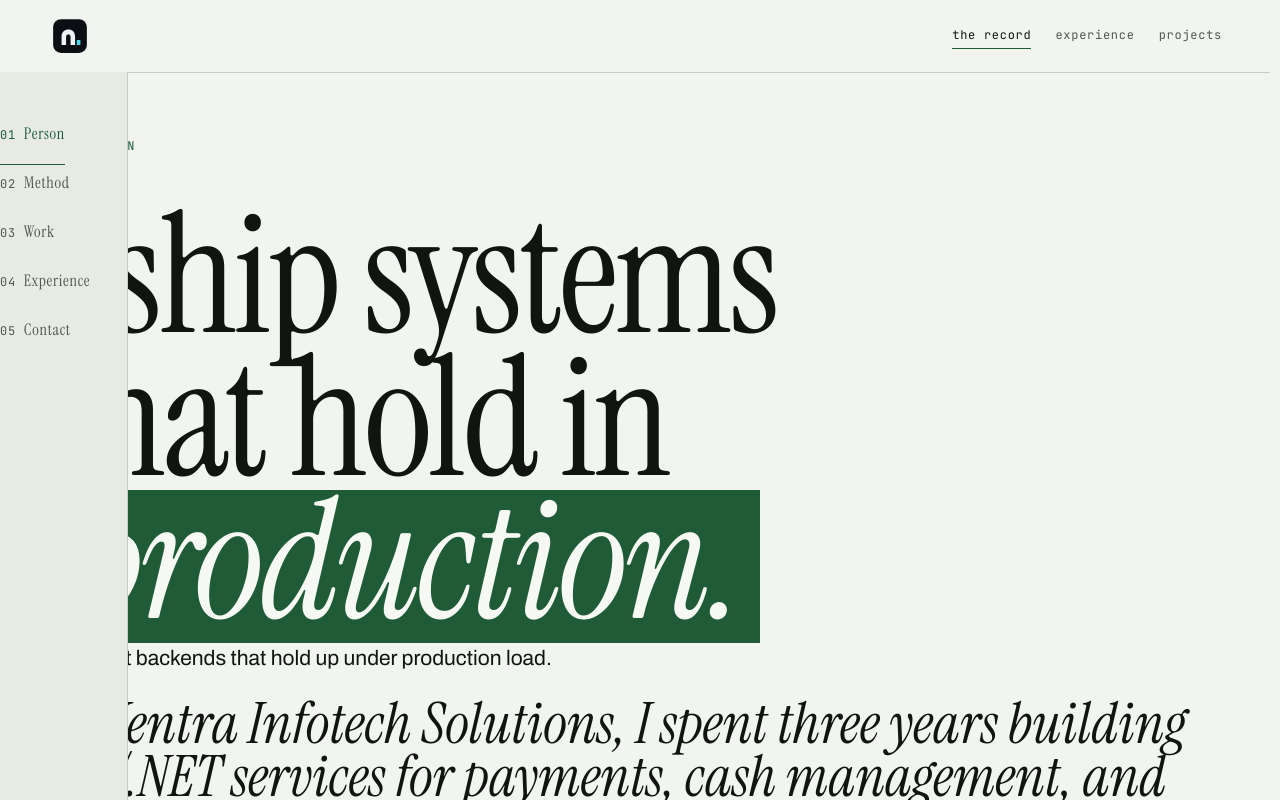
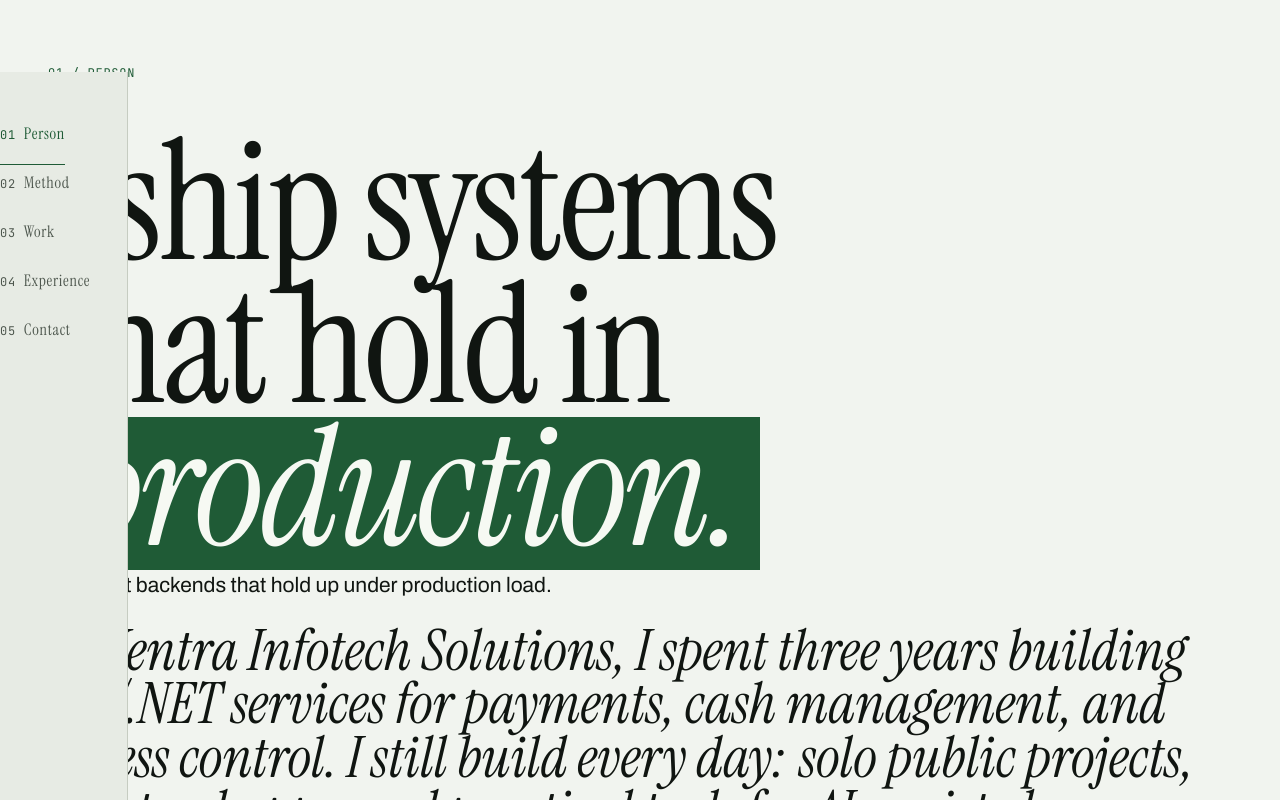
Before and after one commit to nathwn12/nathwn12.github.io, a React (Vite) app: page / in a window 1280 px wide. Shown: the top 800 px of the page. Built offline with nearby package versions, Linux system fonts and the light colour scheme.

Commit message:
feat(nav): keep one chapter rail

```diff
--- a/src/App.tsx
+++ b/src/App.tsx
@@ -1,6 +1,5 @@
 import { Component, useEffect, type ReactNode } from "react";
 import { Chrome } from "./components/Chrome";
-import { Header } from "./components/Header";
 import { Footer } from "./components/Footer";
 import { ChapterStage } from "./components/stage/ChapterStage";
 import { applyRouteMeta, ROUTES } from "./lib/router";
@@ -11,9 +10,9 @@ import { applyRouteMeta, ROUTES } from "./lib/router";
  * The revamp publishes one document. The two paths that used to be pages are
  * chapters now, so a deep link to /experience or /projects is folded into the
  * chapter anchor it became before first paint; the address bar then names the
- * one page the site actually serves. The masthead is the rail, the stage is the
- * record, and the footer is the colophon. No route change, curtain or scroll
- * reset runs here — the stage owns the reading position.
+ * one page the site actually serves. The chapter rail is the only navigation,
+ * the stage is the record, and the footer is the colophon. No route change,
+ * curtain or scroll reset runs here — the stage owns the reading position.
  */
 
 /** Retired detail path → the chapter anchor that carries its content. */
@@ -79,7 +78,6 @@ export default function App() {
       </a>
 
       <Chrome />
-      <Header />
 
       <main id="main" tabIndex={-1} className="stage-shell outline-none">
         <PageErrorBoundary>
--- a/src/components/Footer.tsx
+++ b/src/components/Footer.tsx
@@ -45,7 +45,7 @@ export function Footer() {
             />
           </div>
 
-          <nav aria-label="Ways out" className="colophon__ways">
+          <div className="colophon__ways">
             <div className="colophon__col">
               <p className="data colophon__label">Contact</p>
               <a href={`mailto:${CONTACT_EMAIL}`} className={LINK_FLOOR}>
@@ -95,7 +95,7 @@ export function Footer() {
               </a>
               <ThemeToggle />
             </div>
-          </nav>
+          </div>
         </div>
 
         <div className="colophon__imprint">
--- a/src/components/Header.tsx
+++ /dev/null
@@ -1,146 +0,0 @@
-import { useEffect, useRef, useState } from "react";
-import { RouteLink, useRoute } from "../lib/router";
-import { getLenis } from "../lib/smooth";
-import { motionAllowed } from "../lib/motion";
-
-/**
- * Header — the instrument's top rail: the author mark, then three places to go.
- *
- * One nav renders in both layouts: a row on a desktop, a panel under the bar
- * below 900px. The panel is a panel, not a card menu — same links, same
- * hairline, opened by the trigger and closed by Escape, a route change, or
- * choosing a destination. While it is open the page behind it does not scroll
- * and focus cannot leave it; both are undone on close, and Escape returns focus
- * to the trigger that opened it.
- *
- * The active destination is stated with `aria-current="page"` and drawn with a
- * signal underline that grows from the left — one indicator, no second colour.
- * The author mark is the house signature, used exactly as the brand kit draws it.
- */
-export function Header() {
-  const { route } = useRoute();
-  const [open, setOpen] = useState(false);
-  const toggleRef = useRef<HTMLButtonElement>(null);
-  const navRef = useRef<HTMLElement>(null);
-
-  useEffect(() => {
-    setOpen(false);
-  }, [route.path]);
-
-  useEffect(() => {
-    if (!open) return;
-    const nav = navRef.current;
-    const toggle = toggleRef.current;
-
-    const links = () =>
-      Array.from(nav?.querySelectorAll<HTMLElement>("a[href]") ?? []);
-
-    const lenis = motionAllowed() ? getLenis() : null;
-    lenis?.stop();
-    const previousOverflow = document.body.style.overflow;
-    document.body.style.overflow = "hidden";
-
-    links()[0]?.focus({ preventScroll: true });
-
-    const onKey = (event: KeyboardEvent) => {
-      if (event.key === "Escape") {
-        event.preventDefault();
-        setOpen(false);
-        toggle?.focus();
-        return;
-      }
-      if (event.key !== "Tab") return;
-
-      const items = [toggle, ...links()].filter(
-        (item): item is HTMLElement => item !== null,
-      );
-      if (items.length === 0) return;
-      const first = items[0];
-      const last = items[items.length - 1];
-      const active = document.activeElement as HTMLElement | null;
-
-      if (event.shiftKey && (active === first || !items.includes(active as HTMLElement))) {
-        event.preventDefault();
-        last.focus();
-      } else if (!event.shiftKey && active === last) {
-        event.preventDefault();
-        first.focus();
-      }
-    };
-
-    window.addEventListener("keydown", onKey);
-    return () => {
-      window.removeEventListener("keydown", onKey);
-      document.body.style.overflow = previousOverflow;
-      if (motionAllowed()) getLenis()?.start();
-    };
-  }, [open]);
-
-  return (
-    <header className="masthead">
-      <div className="frame masthead__row">
-        {/* The mark is the signature, not a monogram: the image carries the
-            brand exactly as drawn, and the link's own label carries the name a
-            screen reader or voice control needs. */}
-        <RouteLink
-          href="/"
-          className="masthead__mark"
-          aria-label="Nathaniel Nikolai Ladero, home"
-          onClick={() => setOpen(false)}
-        >
-          <img
-            src="/brand/signature.svg"
-            alt=""
-            width="36"
-            height="36"
-            draggable={false}
-          />
-        </RouteLink>
-
-        <button
-          ref={toggleRef}
-          type="button"
-          className="masthead__trigger"
-          aria-expanded={open}
-          aria-controls="site-nav"
-          onClick={() => setOpen((current) => !current)}
-        >
-          {open ? "Close" : "Menu"}
-        </button>
-
-        <nav
-          ref={navRef}
-          id="site-nav"
-          aria-label="Pages"
-          className="masthead__nav"
-          data-open={open ? "true" : "false"}
-        >
-          <RouteLink
-            href="/"
-            className="masthead__link data"
-            aria-current={route.path === "/" ? "page" : undefined}
-            onClick={() => setOpen(false)}
-          >
-            the record
-          </RouteLink>
-          <RouteLink
-            href="/experience"
-            className="masthead__link data"
-            aria-current={route.path === "/experience" ? "page" : undefined}
-            onClick={() => setOpen(false)}
-          >
-            experience
-          </RouteLink>
-          <RouteLink
-            href="/projects"
-            className="masthead__link data"
-            aria-current={route.path === "/projects" ? "page" : undefined}
-            onClick={() => setOpen(false)}
-          >
-            projects
-          </RouteLink>
-        </nav>
-      </div>
-    </header>
-  );
-}
```
Also changed, not shown: 1 other file (tests, documents, lock files or other folders).
